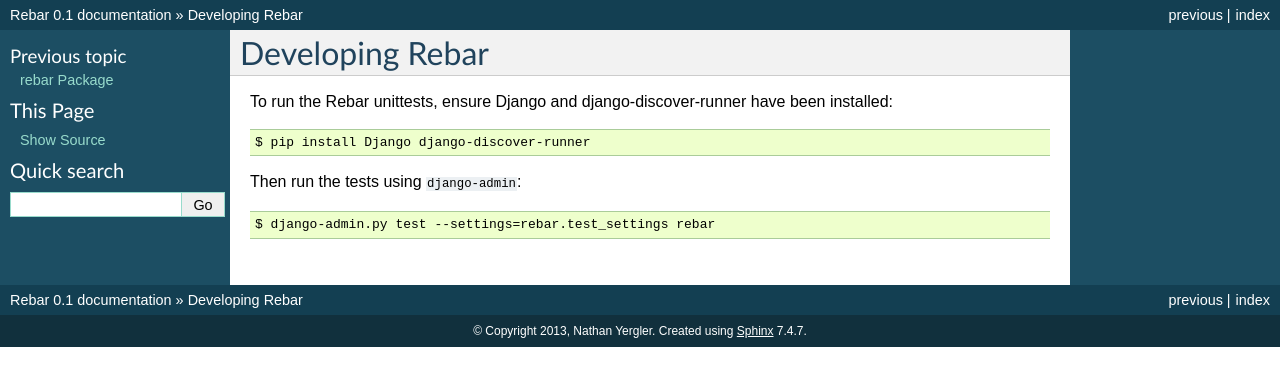
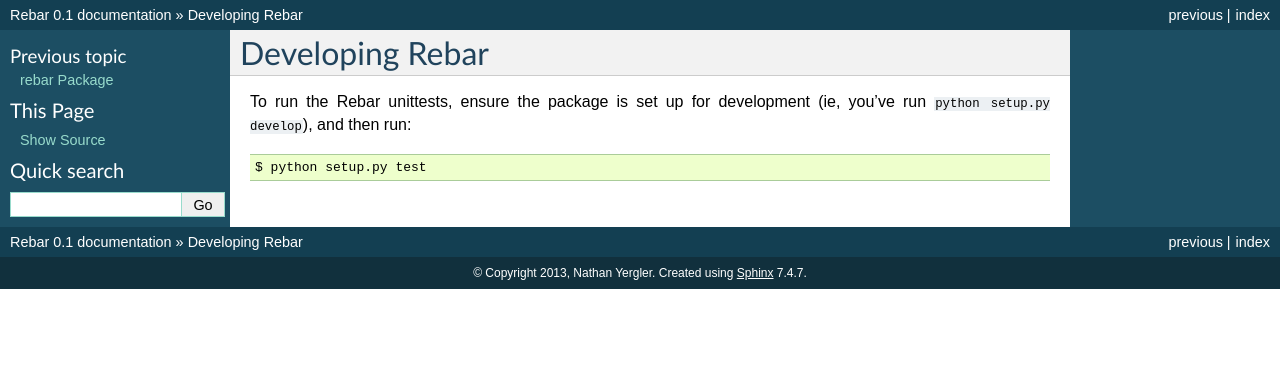
Before and after one commit to eventbrite/rebar, a Sphinx documentation site: the page built from docs/developing.rst, in a window 1280 px wide. Shown: the top 386 px of the page. Built offline with Sphinx 7.4.7, drawn with Linux system fonts in a browser that asks for light colours.

Commit message:
Run tests using python setup.py test.

```diff
--- a/docs/developing.rst
+++ b/docs/developing.rst
@@ -2,11 +2,8 @@
  Developing Rebar
 ==================
 
-To run the Rebar unittests, ensure Django and django-discover-runner
-have been installed::
+To run the Rebar unittests, ensure the package is set up for
+development (ie, you've run ``python setup.py develop``), and then
+run::
 
-  $ pip install Django django-discover-runner
-
-Then run the tests using ``django-admin``::
-
-  $ django-admin.py test --settings=rebar.test_settings rebar
+  $ python setup.py test
--- a/setup.py
+++ b/setup.py
@@ -30,4 +30,5 @@ setup(name='rebar',
           'django-discover-runner',
           'mock',
       ],
+      test_suite='rebar.tests.run_tests',
 )
```
Also changed, not shown: .travis.yml, 2 other files.
